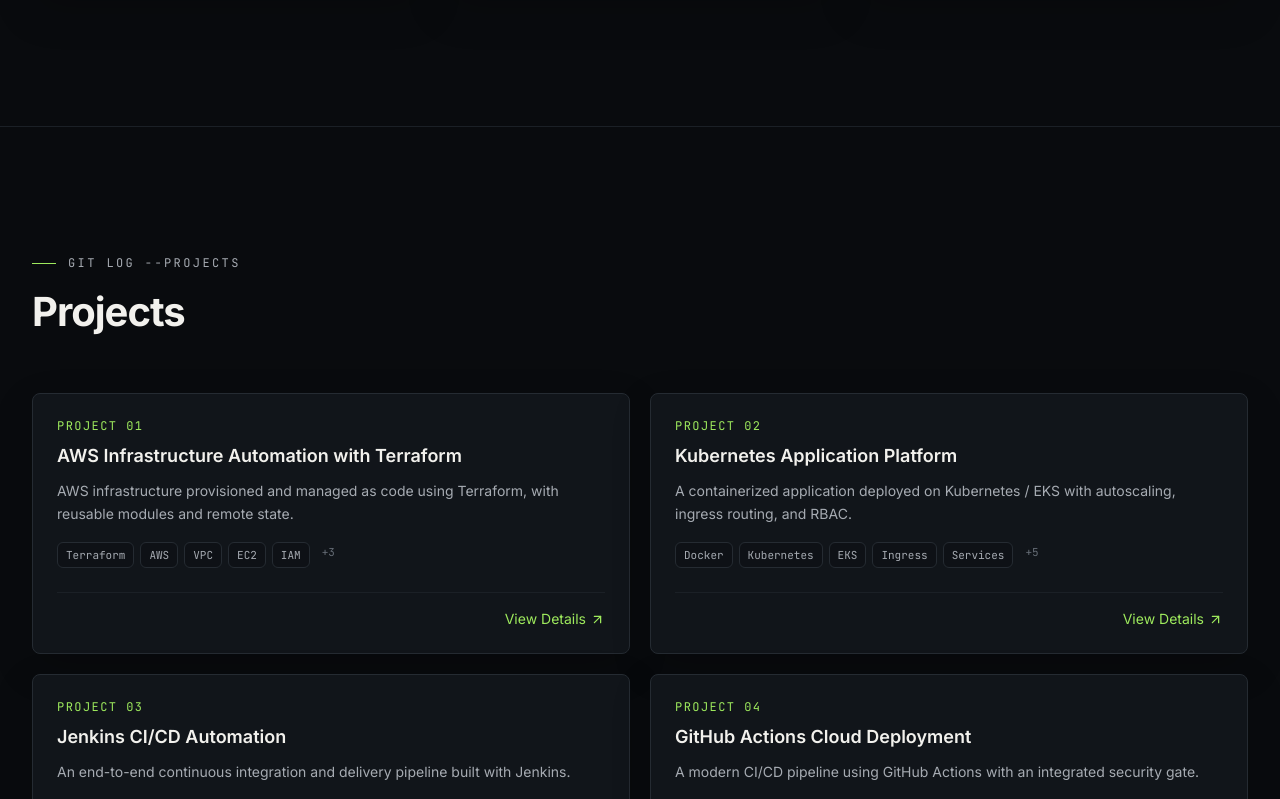
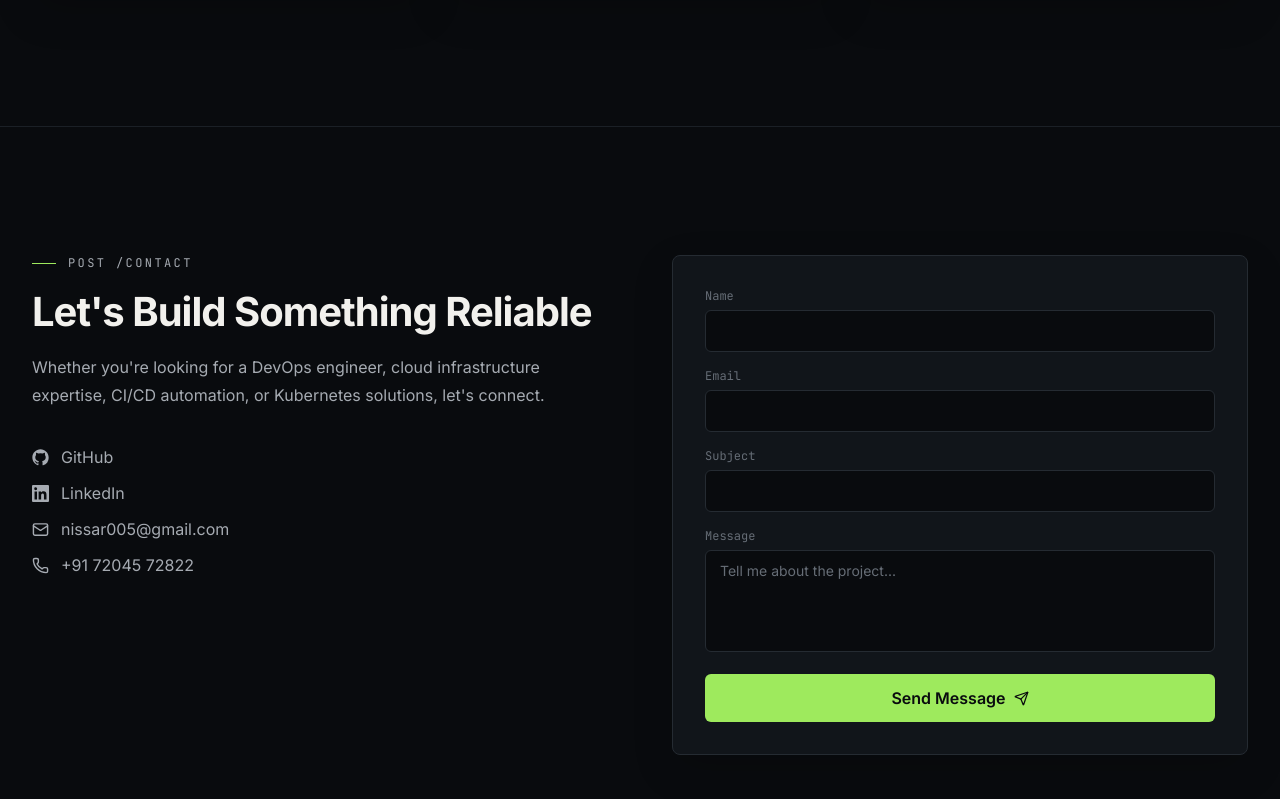
Before and after one commit to Nissar005/Nisar-Ahmed-Portfolio, a React (Vite) app: page / in a window 1280 px wide. Shown: the part 1941-2740 px from the top of the page. Built offline with nearby package versions, Linux system fonts and the light colour scheme.

Commit message:
Temporarily remove Projects section from homepage

```diff
--- a/src/App.tsx
+++ b/src/App.tsx
@@ -4,7 +4,6 @@
 import Hero from "./sections/Hero";
 import About from "./sections/About";
 import Explore from "./sections/Explore";
-import Projects from "./sections/Projects";
 import Contact from "./sections/Contact";
 
 const SEO: Record<string, { title: string; description: string }> = {
@@ -50,7 +49,6 @@
         <Hero />
         <About />
         <Explore />
-        <Projects />
         <Contact />
       </main>
       <Footer />
```
